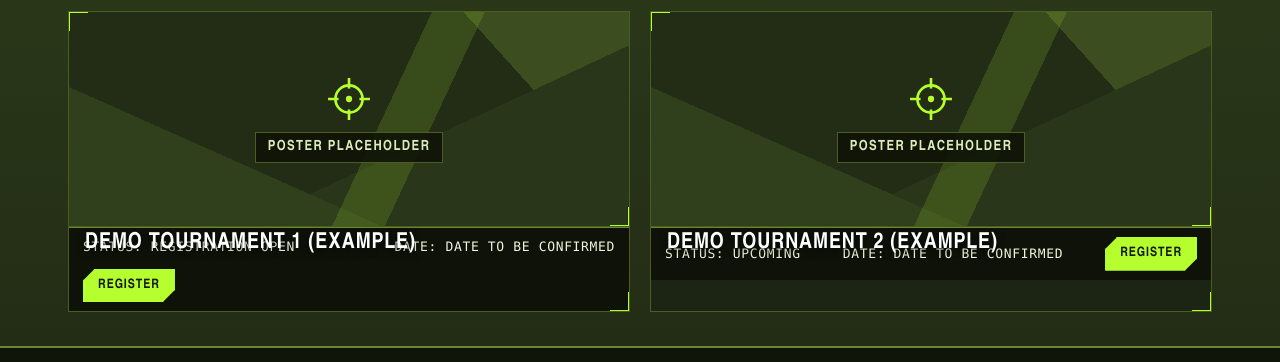
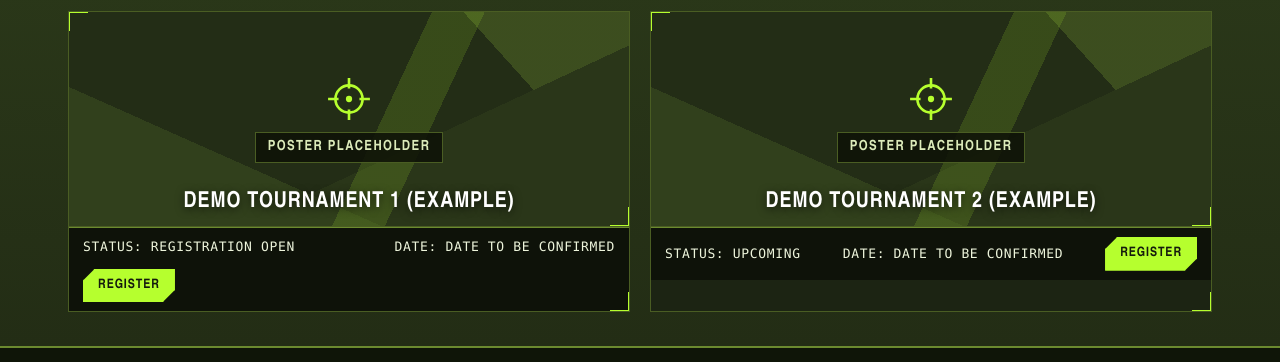
Before and after one commit to ladlabaloch512-blip/playzyro-v6, a plain HTML site: page index.html in a window 1280 px wide. Shown: the part 290-652 px from the top of the page. Drawn offline with Linux system fonts and the light colour scheme.

Commit message:
V6 featured-card fix: title overlay nested inside poster (bottom:12px), fragile bottom offsets removed - rides with 20c animations deploy

```diff
--- a/assets/css/style.css
+++ b/assets/css/style.css
@@ -87,7 +87,7 @@ tr:last-child td{border-bottom:none}
 .feat-card::before{top:-2px;left:-2px;border-top:3px solid var(--lime);border-left:3px solid var(--lime)}
 .feat-card::after{bottom:-2px;right:-2px;border-bottom:3px solid var(--lime);border-right:3px solid var(--lime)}
 .feat-poster{min-height:215px;border:none;border-bottom:1px solid var(--line)}
-.feat-overlay{position:absolute;left:16px;right:16px;bottom:56px;z-index:2;text-shadow:0 2px 8px rgba(0,0,0,.65)}
+.feat-overlay{position:absolute;left:16px;right:16px;bottom:12px;z-index:2;text-shadow:0 2px 8px rgba(0,0,0,.65)}
 .feat-overlay h3{margin:0;font-size:22px;color:#fff}
 .feat-strip{display:flex;justify-content:space-between;align-items:center;gap:12px;background:rgba(0,0,0,.5);border-top:1px solid var(--line2);padding:9px 14px;font-family:var(--mono);font-size:13px;text-transform:uppercase;letter-spacing:.05em;flex-wrap:wrap}
 /* champions rotation */
@@ -288,7 +288,6 @@ footer.site a:hover{color:var(--lime)}
  .tcard{flex:none;width:100%}
  .tstrip-wrap .strip-btn{display:none}
  .kv{grid-template-columns:1fr 1fr}
- .feat-overlay{bottom:64px}
 }
 
 /* ===== PlayZyro Animations R1 (panel-approved S1-S5 + O1-O4, Chat 3) =====
--- a/index.html
+++ b/index.html
@@ -136,8 +136,7 @@ document.addEventListener('DOMContentLoaded', function () {
   var f = document.getElementById('featured');
   PZ.db.tournaments.slice(0, 2).forEach(function (t) {
     var d = document.createElement('div'); d.className = 'feat-card';
-    d.innerHTML = '<div class="slot slot-poster feat-poster"><svg width="46" height="46" viewBox="0 0 44 44" aria-hidden="true"><circle cx="22" cy="22" r="13" fill="none" stroke="#b6ff2e" stroke-width="2.5"/><path d="M22 2v10M22 32v10M2 22h10M32 22h10" stroke="#b6ff2e" stroke-width="2.5"/><circle cx="22" cy="22" r="3" fill="#b6ff2e"/></svg><span class="slot-label">Poster Placeholder</span></div>' +
-      '<div class="feat-overlay"><h3>' + PZ.esc(t.name) + '</h3></div>' +
+    d.innerHTML = '<div class="slot slot-poster feat-poster"><svg width="46" height="46" viewBox="0 0 44 44" aria-hidden="true"><circle cx="22" cy="22" r="13" fill="none" stroke="#b6ff2e" stroke-width="2.5"/><path d="M22 2v10M22 32v10M2 22h10M32 22h10" stroke="#b6ff2e" stroke-width="2.5"/><circle cx="22" cy="22" r="3" fill="#b6ff2e"/></svg><span class="slot-label">Poster Placeholder</span><div class="feat-overlay"><h3>' + PZ.esc(t.name) + '</h3></div></div>' +
       '<div class="feat-strip"><span>Status: ' + PZ.esc(t.status) + '</span><span>Date: ' + PZ.esc(t.dateText) + '</span>' +
       '<a class="btn small" href="tournament.html?id=' + t.id + '">Register</a></div>';
     f.appendChild(d);
```
